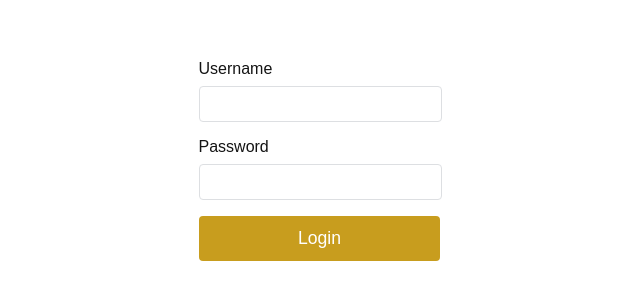
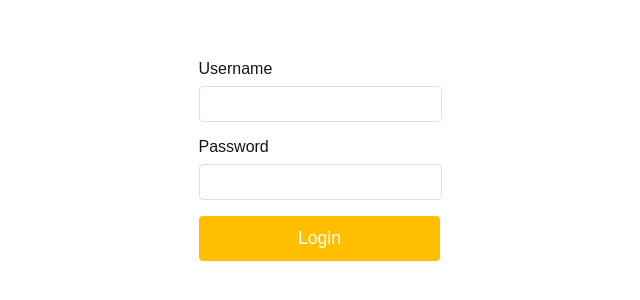
Before and after one commit to HaidarNabiilahSunu/WebsiteApps, a plain HTML site: page login.html in a window 1280 px wide. Shown: the part 240-540 px from the top of the page, without its empty margins (329-969 px from the left). Drawn offline with Linux system fonts and the light colour scheme.

Commit message:
add fitur login

```diff
--- a/css/stylelogin.css
+++ b/css/stylelogin.css
@@ -37,7 +37,7 @@ input {
 button {
     width: 107.5%;
     padding: 0.75rem;
-    background-color: #c89d1e;
+    background-color: #ffbf00;;
     color: white;
     border: none;
     border-radius: 4px;
@@ -46,5 +46,5 @@ button {
     transition: background-color 0.3s;
 }
 button:hover {
-    background-color: #ffbf00;
+    background-color: #c89d1e;
 }
```
